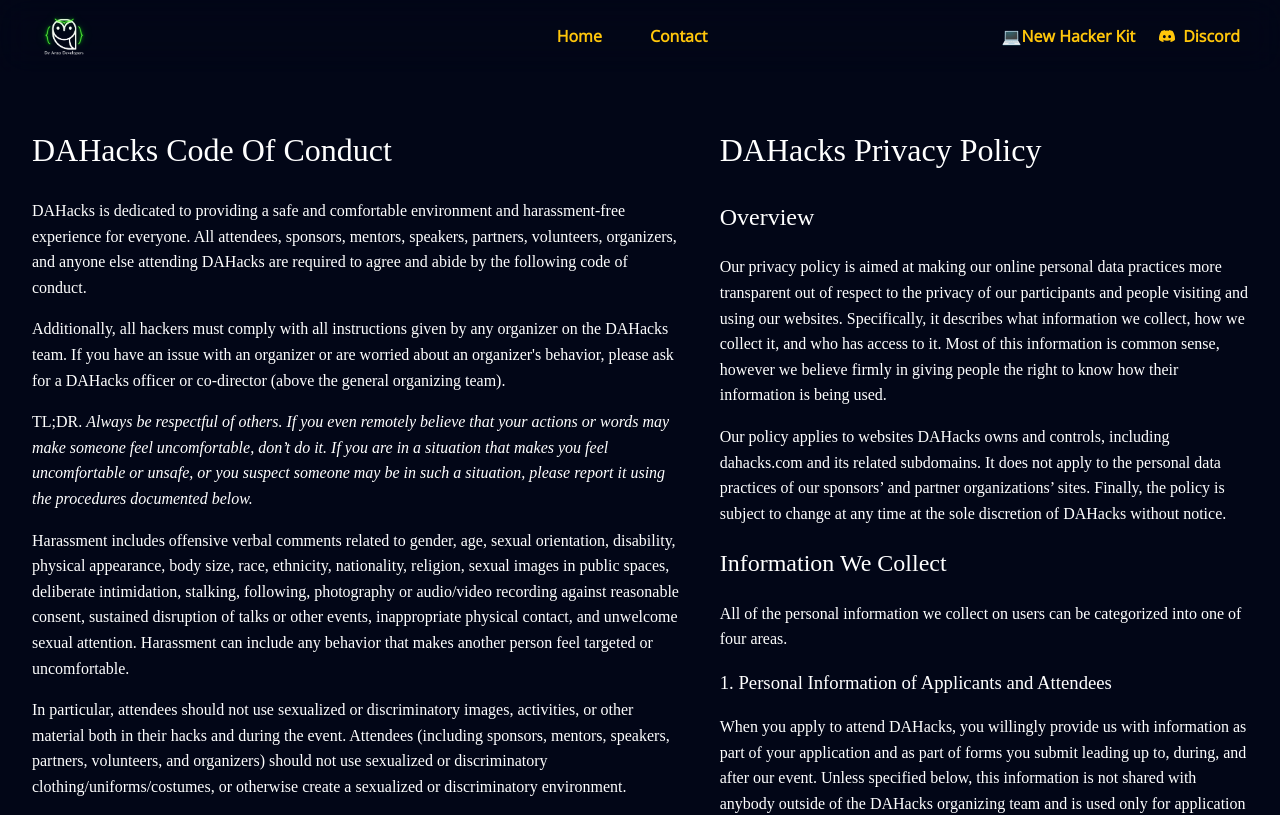
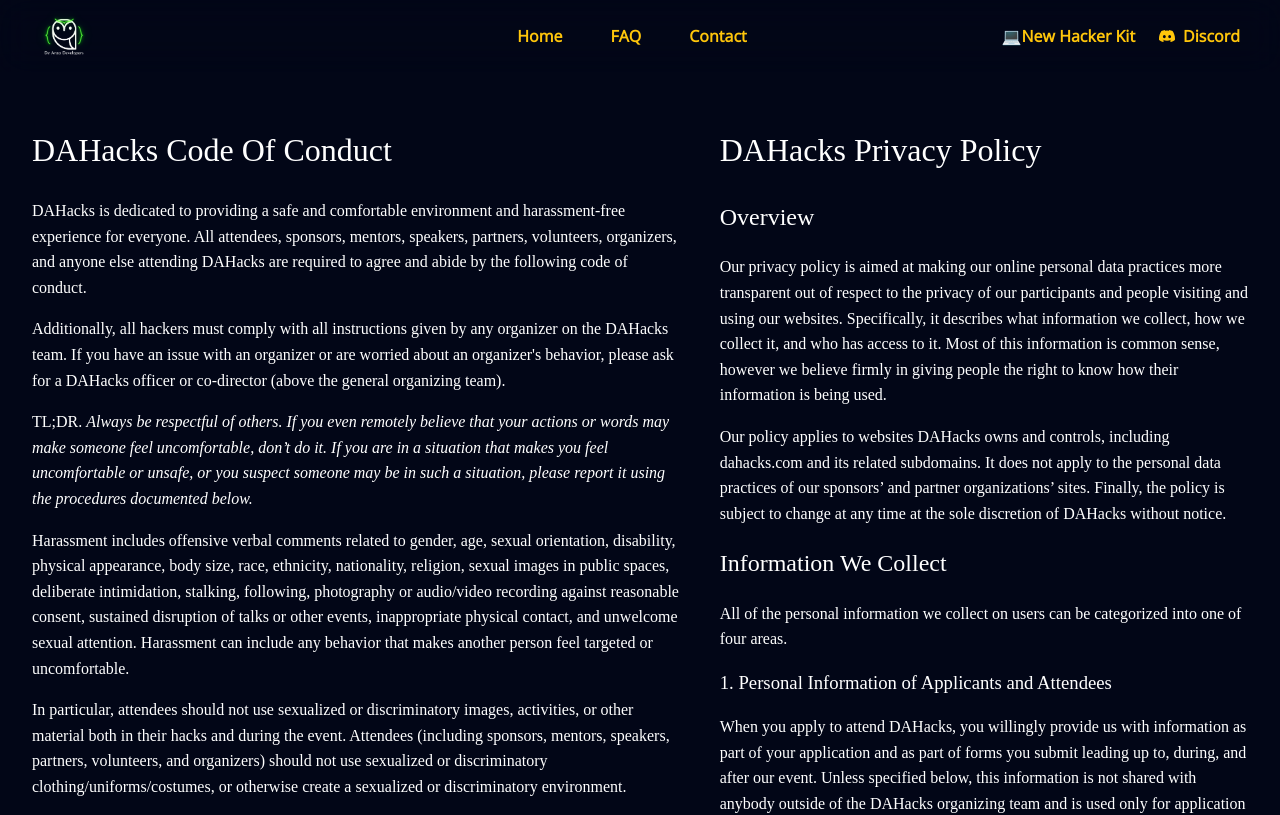
Before and after one commit to moyamanuel/da-hacks.github.io, a Next.js app: page /policies in a window 1280 px wide. Shown: the top 815 px of the page. Built offline with nearby package versions, Linux system fonts and the light colour scheme.

Commit message:
Add faq to navbar

```diff
--- a/src/app/components/navbar.tsx
+++ b/src/app/components/navbar.tsx
@@ -6,7 +6,7 @@ import { Bars3Icon, XMarkIcon } from "@heroicons/react/24/outline";
 const navigation = [
   { name: "Home", href: "/" },
   // { name: "Sponsors", href: "https://deanzahacks.com/#sponsor" },
-  // { name: "FAQ", href: "https://deanzahacks.com/#faqs" },
+  { name: "FAQ", href: "#faqs" },
   { name: "Contact", href: "#contact" },
   // { name: "DAHacks 2.5", href: "https://deanzahacks.com/Spring2024" },
 ];
```
